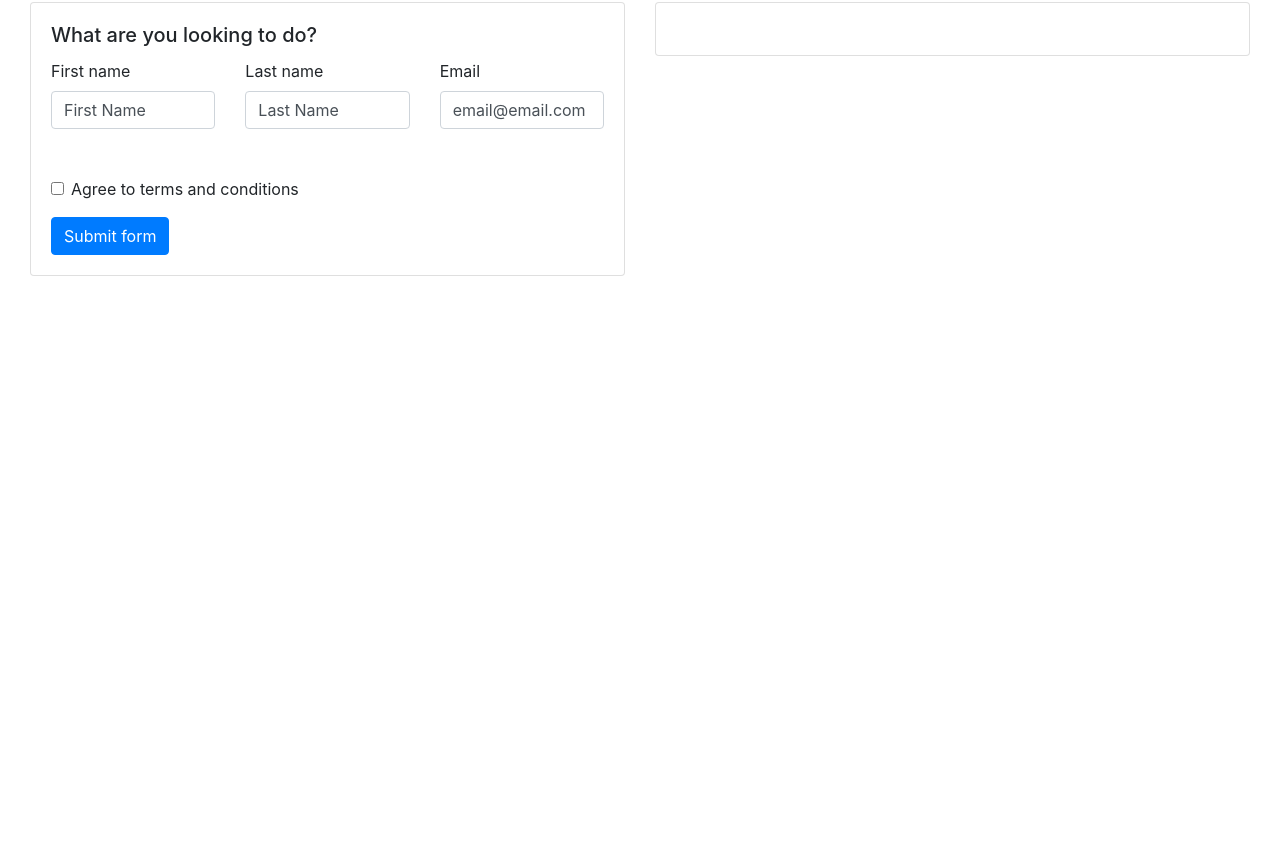
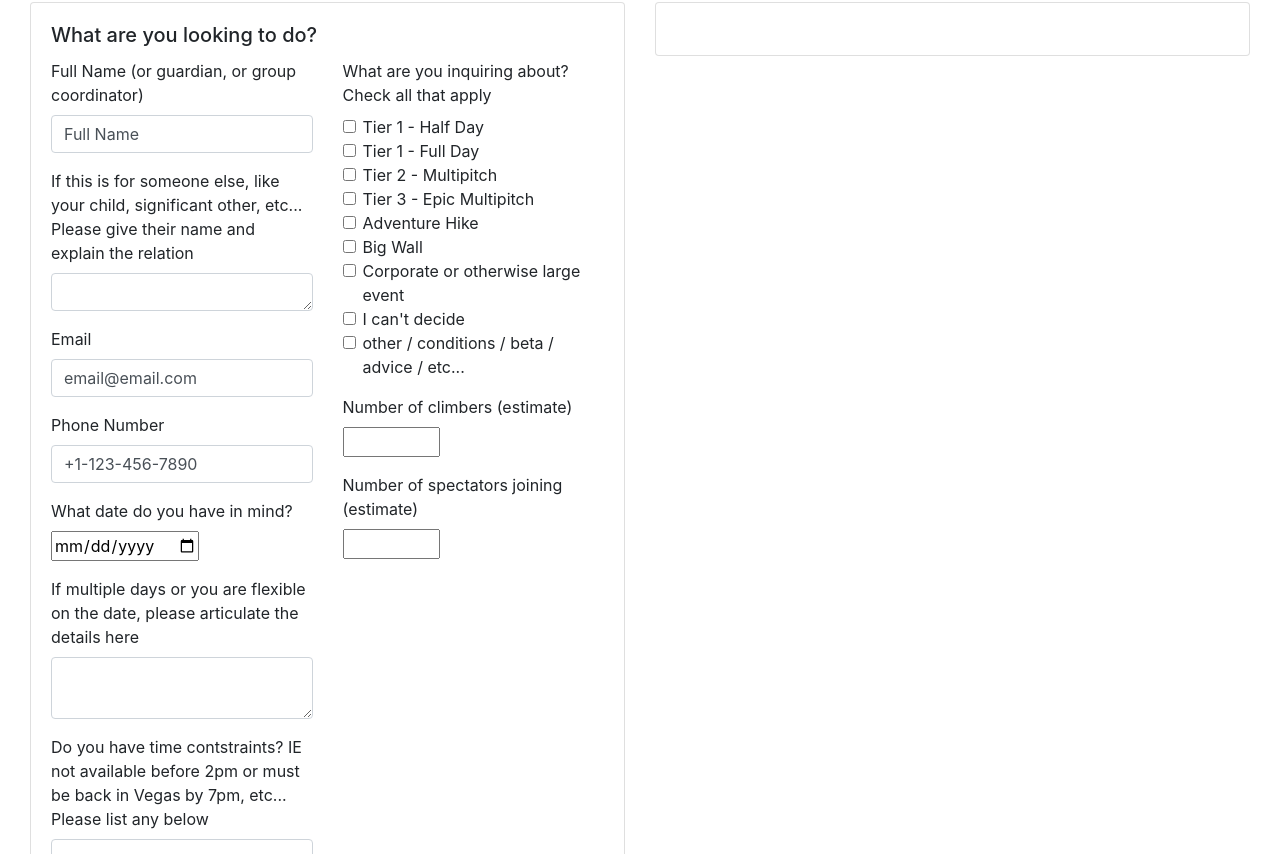
Before and after one commit to j-poneil/desert-rock-sports, a React (Create React App) app: page /guiding in a window 1280 px wide. Shown: the part 9546-10400 px from the top of the page. Before the commit the page ends 9838 px from the top, so only its background shows below. Built offline with nearby package versions, Linux system fonts and the light colour scheme; a web font is replaced by a local one.

Commit message:
many changes not hooked up

```diff
--- a/src/components/sub/GuideInquiryForm.js
+++ b/src/components/sub/GuideInquiryForm.js
@@ -15,11 +15,11 @@ import Button from 'react-bootstrap/Button';
 // ... need to do validation on client and server side, plus captcha... so maybe just use a service instead!
 // import guidingInquiryForm from '../php/guidingInquiryForm.php';
 
-// const { Formik } = formik;
 const schema = yup.object().shape({
-  firstName: yup.string().required(),
-  lastName: yup.string().required(),
+  fullName: yup.string().required(),
+//   lastName: yup.string().required(),
   email: yup.string().required(),
+  telNo: yup.string().required(),
 //   username: yup.string().required(),
 //   city: yup.string().required(),
 //   state: yup.string().required(),
@@ -37,9 +37,10 @@ function GuideInquiryForm() {
                         validationSchema={schema}
                         onSubmit={console.log}
                         initialValues={{
-                            firstName: 'First Name',
-                            lastName: 'Last Name',
+                            fullName: 'Full Name',
+                            // lastName: 'Last Name',
                             email: 'email@email.com',
+                            telNo: '+1-123-456-7890',
                             // username: '',
                             // city: '',
                             // state: '',
@@ -57,19 +58,26 @@ function GuideInquiryForm() {
                             errors,
                         }) => (
                             <Form noValidate onSubmit={handleSubmit}>
-                                <Row className="mb-3">
-                                    <Form.Group as={Col} md="4" controlId="validationFormik01">
-                                        <Form.Label>First name</Form.Label>
+                                <Row xxl={2} xl={2} lg={2} md={2} sm={1} xs={1}>
+                                    <Col>
+                                        {/* //@ First Name */}
+                                        <Form.Group md="4" controlId="validationFormik01">
+                                            <Form.Label>Full Name (or guardian, or group coordinator)</Form.Label>
                                             <Form.Control
                                                 type="text"
-                                            name="firstName"
-                                            value={values.firstName}
+                                                name="fullName"
+                                                value={values.fullName}
                                                 onChange={handleChange}
-                                            isValid={touched.firstName && !errors.firstName}
+                                                isValid={touched.fullName && !errors.fullName}
                                             />
                                             <Form.Control.Feedback>Looks good!</Form.Control.Feedback>
                                         </Form.Group>
-                                    <Form.Group as={Col} md="4" controlId="validationFormik02">
+                                        {/* //@ If this is for someone else, list their name below */}
+                                        <Form.Group>
+                                            <Form.Label>If this is for someone else, like your child, significant other, etc... Please give their name and explain the relation</Form.Label><br />
+                                            <Form.Control as="textarea" rows={1} />
+                                        </Form.Group>
+                                        {/* <Form.Group md="4" controlId="validationFormik02">
                                             <Form.Label>Last name</Form.Label>
                                             <Form.Control
                                                 type="text"
@@ -78,10 +86,10 @@ function GuideInquiryForm() {
                                                 onChange={handleChange}
                                                 isValid={touched.lastName && !errors.lastName}
                                             />
-
                                             <Form.Control.Feedback>Looks good!</Form.Control.Feedback>
-                                    </Form.Group>
-                                    <Form.Group as={Col} md="4" controlId="validationFormik03">
+                                        </Form.Group> */}
+                                        {/* //@ Email */}
+                                        <Form.Group md="4" controlId="validationFormik02">
                                             <Form.Label>Email</Form.Label>
                                             <Form.Control
                                                 type="text"
@@ -90,8 +98,79 @@ function GuideInquiryForm() {
                                                 onChange={handleChange}
                                                 isValid={touched.email && !errors.email}
                                             />
+                                            <Form.Control.Feedback>Looks good!</Form.Control.Feedback>
+                                        </Form.Group>
+                                        {/* //@ Phone Number */}
+                                        <Form.Group md="4" controlId="validationFormik03">
+                                            <Form.Label>Phone Number</Form.Label>
+                                            <Form.Control
+                                                type="tel"
+                                                name="telNo"
+                                                value={values.telNo}
+                                                onChange={handleChange}
+                                                isValid={touched.telNo && !errors.telNo}
+                                            />
+                                            <Form.Control.Feedback>Looks good!</Form.Control.Feedback>
+                                        </Form.Group>
+                                        {/* //@ Date picker */}
+                                        <Form.Group>
+                                            <Form.Label>What date do you have in mind?</Form.Label><br />
+                                            <input type="date" id="trip-date-input" name="trip-date" />
+                                        </Form.Group>
+                                        {/* //@ IF -- multiple days, flexible on day, etc... explain */}
+                                        <Form.Group>
+                                            <Form.Label>If multiple days or you are flexible on the date, please articulate the details here</Form.Label>
+                                            <Form.Control as="textarea" rows={2} />
+                                        </Form.Group>
+                                        {/* //@ Time / schedule constraints */}
+                                        <Form.Group>
+                                            <Form.Label>Do you have time contstraints? IE not available before 2pm or must be back in Vegas by 7pm, etc... Please list any below</Form.Label>
+                                            <Form.Control as="textarea" rows={2} />
+                                        </Form.Group>
 
-                                        <Form.Control.Feedback>Looks good!</Form.Control.Feedback>
+                                        {/* ???? */}
+                                        {/* <Form.Group>
+                                            <Form.Label>Number of non-climbers</Form.Label>
+                                            <input type="number" id="num-of-non-climbers" name="num-of-non-climbers" min="0" max="100" />
+                                        </Form.Group> */}
+                                    </Col>
+                                    <Col>
+                                        {/* //@ Inquiry type(s) */}
+                                        <Form.Group>
+                                            <Form.Label>What are you inquiring about? Check all that apply</Form.Label>
+                                            <Form>
+                                                <Form.Check type='checkbox' id='checkbox1' label='Tier 1 - Half Day' />
+                                                <Form.Check type='checkbox' id='checkbox2' label='Tier 1 - Full Day' />
+                                                <Form.Check type='checkbox' id='checkbox3' label='Tier 2 - Multipitch' />
+                                                <Form.Check type='checkbox' id='checkbox4' label='Tier 3 - Epic Multipitch' />
+                                                <Form.Check type='checkbox' id='checkbox5' label='Adventure Hike' />
+                                                <Form.Check type='checkbox' id='checkbox6' label='Big Wall' />
+                                                <Form.Check type='checkbox' id='checkbox7' label='Corporate or otherwise large event' />
+                                                <Form.Check type='checkbox' id='checkbox8' label="I can't decide" />
+                                                <Form.Check type='checkbox' id='checkbox9' label='other / conditions / beta / advice / etc...' />
+                                            </Form>
+                                        </Form.Group>
+                                        {/* //@ Number of climbers */}
+                                        <Form.Group>
+                                            <Form.Label>Number of climbers (estimate)</Form.Label><br />
+                                            <input type="number" id="num-of-climbers" name="num-of-climbers" min="1" max="100" />
+                                        </Form.Group>
+                                        {/* //@ Number of non-climbers / spectators joining */}
+                                        <Form.Group>
+                                            <Form.Label>Number of spectators joining (estimate)</Form.Label><br />
+                                            <input type="number" id="num-of-spectators" name="num-of-spectators" min="0" max="100" />
+                                        </Form.Group>
+                                    </Col>
+                                </Row>
+
+
+
+
+
+
+                                {/* //@ ???? */}
+                                <Form.Group>
+                                    <Form.Label>???</Form.Label>
                                 </Form.Group>
                                 {/* <Form.Group as={Col} md="4" controlId="validationFormikUsername">
                                     <Form.Label>Username</Form.Label>
@@ -111,8 +190,6 @@ function GuideInquiryForm() {
                                         </Form.Control.Feedback>
                                     </InputGroup>
                                 </Form.Group> */}
-                                </Row>
-                                <Row className="mb-3">
                                 {/* <Form.Group as={Col} md="6" controlId="validationFormik03">
                                     <Form.Label>City</Form.Label>
                                     <Form.Control
@@ -123,7 +200,6 @@ function GuideInquiryForm() {
                                         onChange={handleChange}
                                         isInvalid={!!errors.city}
                                     />
-
                                     <Form.Control.Feedback type="invalid">
                                         {errors.city}
                                     </Form.Control.Feedback>
@@ -152,12 +228,10 @@ function GuideInquiryForm() {
                                         onChange={handleChange}
                                         isInvalid={!!errors.zip}
                                     />
-
                                     <Form.Control.Feedback type="invalid">
                                         {errors.zip}
                                     </Form.Control.Feedback>
                                 </Form.Group> */}
-                                </Row>
                                 <Form.Group className="mb-3">
                                     <Form.Check
                                         required
```
Lines whose indentation alone changed are shown as unchanged.
